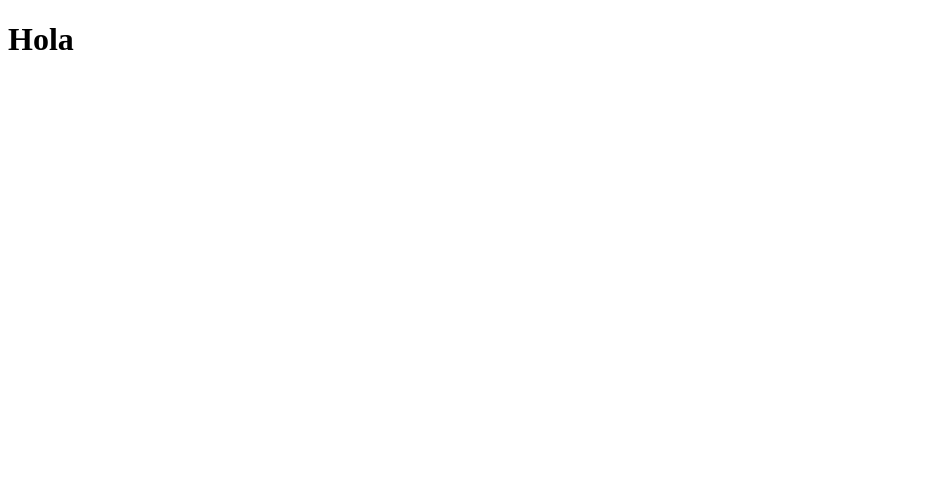
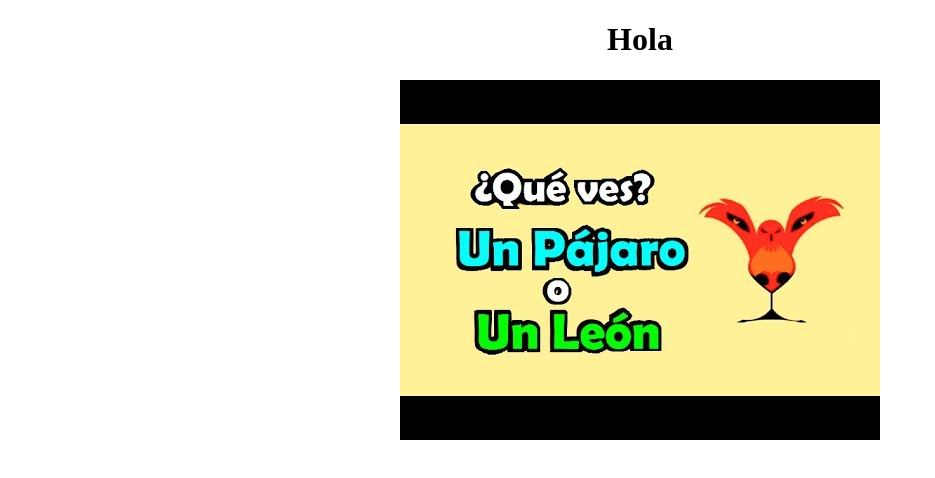
Before and after one commit to MarciaMillanao/github, a plain HTML site: page index.html in a window 1280 px wide. Shown: the whole page, without its empty margins (0-935 px from the left). Drawn offline with Linux system fonts and the light colour scheme.

Commit message:
agrego imagen y archivo css

```diff
--- a/index.html
+++ b/index.html
@@ -5,8 +5,10 @@
   <meta name="viewport" content="width=device-width, initial-scale=1.0">
   <meta http-equiv="X-UA-Compatible" content="ie=edge">
   <title>Document</title>
+  <link rel="stylesheet" href="style.css">
 </head>
 <body>
   <h1>Hola</h1>
+  <img src="imagen.jpg" alt="pajaroleon">
 </body>
 </html>
--- /dev/null
+++ b/style.css
@@ -0,0 +1,3 @@
+body{
+  text-align: center;
+}
```
Also changed, not shown: imagen.jpg (added).
